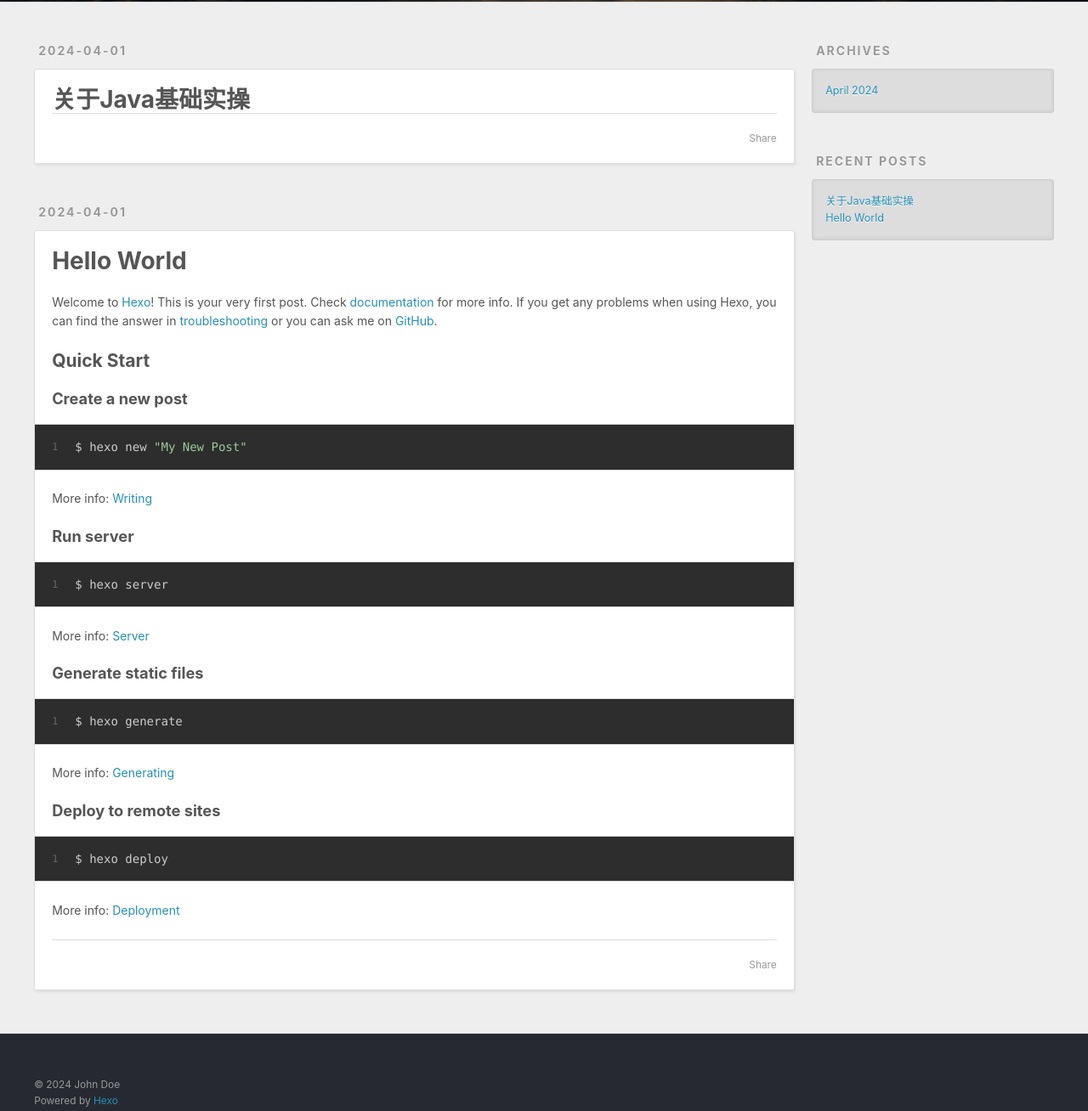
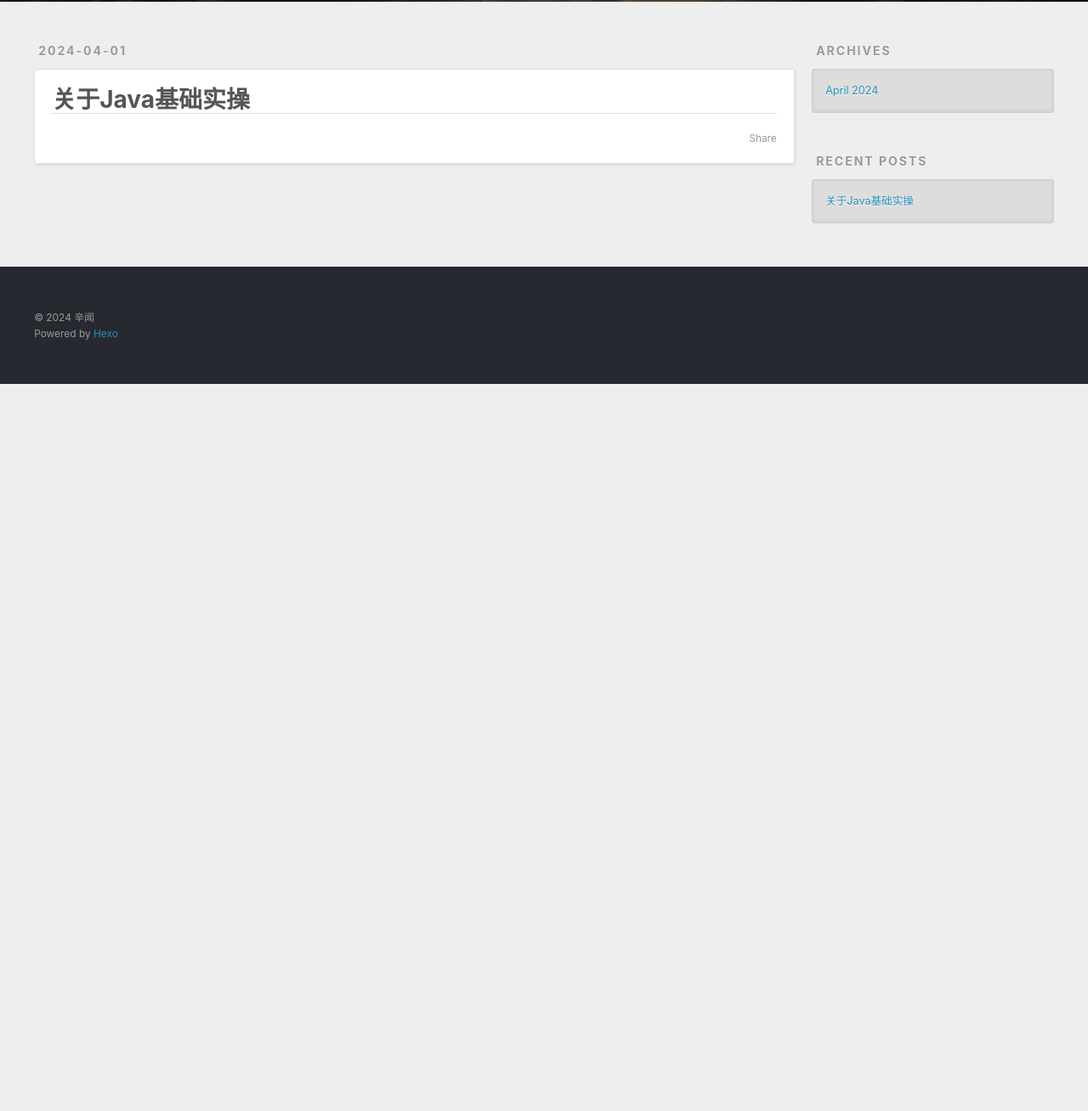
Before and after one commit to yssoil/yssoil.github.io, a plain HTML site: page index.html in a window 1280 px wide. Shown: the part 298-1606 px from the top of the page at 85% size. After the commit the page ends 800 px from the top, so only its background shows below. Drawn offline with Linux system fonts and the light colour scheme.

Commit message:
Site updated: 2024-04-02 00:19:37

```diff
--- a/index.html
+++ b/index.html
@@ -4,17 +4,17 @@
   <meta charset="utf-8">
 
 
-  <title>Hexo</title>
+  <title>辛以塞的学习博客</title>
   <meta name="viewport" content="width=device-width, initial-scale=1, shrink-to-fit=no">
   <meta property="og:type" content="website">
-<meta property="og:title" content="Hexo">
+<meta property="og:title" content="辛以塞的学习博客">
 <meta property="og:url" content="http://example.com/index.html">
-<meta property="og:site_name" content="Hexo">
+<meta property="og:site_name" content="辛以塞的学习博客">
 <meta property="og:locale" content="en_US">
-<meta property="article:author" content="John Doe">
+<meta property="article:author" content="辛闻">
 <meta name="twitter:card" content="summary">
 
-    <link rel="alternate" href="/atom.xml" title="Hexo" type="application/atom+xml">
+    <link rel="alternate" href="/atom.xml" title="辛以塞的学习博客" type="application/atom+xml">
 
 
     <link rel="shortcut icon" href="/favicon.png">
@@ -39,7 +39,7 @@
   <div id="header-outer" class="outer">
     <div id="header-title" class="inner">
       <h1 id="logo-wrap">
-        <a href="/" id="logo">Hexo</a>
+        <a href="/" id="logo">辛以塞的学习博客</a>
       </h1>
 
     </div>
@@ -95,58 +95,7 @@
 
     </div>
     <footer class="article-footer">
-      <a data-url="http://example.com/2024/04/01/%E5%85%B3%E4%BA%8EJava%E5%9F%BA%E7%A1%80%E5%AE%9E%E6%93%8D/" data-id="cluh2u7kb0000qcn63sot782c" data-title="关于Java基础实操" class="article-share-link"><span class="fa fa-share">Share</span></a>
-
-
-
-    </footer>
-  </div>
-
-</article>
-
-
-
-
-    <article id="post-hello-world" class="h-entry article article-type-post" itemprop="blogPost" itemscope itemtype="https://schema.org/BlogPosting">
-  <div class="article-meta">
-    <a href="/2024/04/01/hello-world/" class="article-date">
-  <time class="dt-published" datetime="2024-04-01T14:47:04.629Z" itemprop="datePublished">2024-04-01</time>
-</a>
-
-  </div>
-  <div class="article-inner">
-
-
-      <header class="article-header">
-
-
-    <h1 itemprop="name">
-      <a class="p-name article-title" href="/2024/04/01/hello-world/">Hello World</a>
-    </h1>
-
-
-      </header>
-
-    <div class="e-content article-entry" itemprop="articleBody">
-
-        <p>Welcome to <a target="_blank" rel="noopener" href="https://hexo.io/">Hexo</a>! This is your very first post. Check <a target="_blank" rel="noopener" href="https://hexo.io/docs/">documentation</a> for more info. If you get any problems when using Hexo, you can find the answer in <a target="_blank" rel="noopener" href="https://hexo.io/docs/troubleshooting.html">troubleshooting</a> or you can ask me on <a target="_blank" rel="noopener" href="https://github.com/hexojs/hexo/issues">GitHub</a>.</p>
-<h2 id="Quick-Start"><a href="#Quick-Start" class="headerlink" title="Quick Start"></a>Quick Start</h2><h3 id="Create-a-new-post"><a href="#Create-a-new-post" class="headerlink" title="Create a new post"></a>Create a new post</h3><figure class="highlight bash"><table><tr><td class="gutter"><pre><span class="line">1</span><br></pre></td><td class="code"><pre><span class="line">$ hexo new <span class="string">&quot;My New Post&quot;</span></span><br></pre></td></tr></table></figure>
-
-<p>More info: <a target="_blank" rel="noopener" href="https://hexo.io/docs/writing.html">Writing</a></p>
-<h3 id="Run-server"><a href="#Run-server" class="headerlink" title="Run server"></a>Run server</h3><figure class="highlight bash"><table><tr><td class="gutter"><pre><span class="line">1</span><br></pre></td><td class="code"><pre><span class="line">$ hexo server</span><br></pre></td></tr></table></figure>
-
-<p>More info: <a target="_blank" rel="noopener" href="https://hexo.io/docs/server.html">Server</a></p>
-<h3 id="Generate-static-files"><a href="#Generate-static-files" class="headerlink" title="Generate static files"></a>Generate static files</h3><figure class="highlight bash"><table><tr><td class="gutter"><pre><span class="line">1</span><br></pre></td><td class="code"><pre><span class="line">$ hexo generate</span><br></pre></td></tr></table></figure>
-
-<p>More info: <a target="_blank" rel="noopener" href="https://hexo.io/docs/generating.html">Generating</a></p>
-<h3 id="Deploy-to-remote-sites"><a href="#Deploy-to-remote-sites" class="headerlink" title="Deploy to remote sites"></a>Deploy to remote sites</h3><figure class="highlight bash"><table><tr><td class="gutter"><pre><span class="line">1</span><br></pre></td><td class="code"><pre><span class="line">$ hexo deploy</span><br></pre></td></tr></table></figure>
-
-<p>More info: <a target="_blank" rel="noopener" href="https://hexo.io/docs/one-command-deployment.html">Deployment</a></p>
-
-
-    </div>
-    <footer class="article-footer">
-      <a data-url="http://example.com/2024/04/01/hello-world/" data-id="cluh2ijxz0000f8n6ei4c6bfe" data-title="Hello World" class="article-share-link"><span class="fa fa-share">Share</span></a>
+      <a data-url="http://example.com/2024/04/01/%E5%85%B3%E4%BA%8EJava%E5%9F%BA%E7%A1%80%E5%AE%9E%E6%93%8D/" data-id="cluh2tt1s0001f8n65zei1ekh" data-title="关于Java基础实操" class="article-share-link"><span class="fa fa-share">Share</span></a>
 
 
 
@@ -192,10 +141,6 @@
             <a href="/2024/04/01/%E5%85%B3%E4%BA%8EJava%E5%9F%BA%E7%A1%80%E5%AE%9E%E6%93%8D/">关于Java基础实操</a>
           </li>
 
-          <li>
-            <a href="/2024/04/01/hello-world/">Hello World</a>
-          </li>
-
       </ul>
     </div>
   </div>
@@ -209,7 +154,7 @@
   <div class="outer">
     <div id="footer-info" class="inner">
 
-      &copy; 2024 John Doe<br>
+      &copy; 2024 辛闻<br>
       Powered by <a href="https://hexo.io/" target="_blank">Hexo</a>
     </div>
   </div>
```
Also changed, not shown: 2024/04/01/关于Java基础实操/index.html (+7 -21 lines), archives/2024/04/index.html (+7 -30 lines), archives/2024/index.html (+7 -30 lines), archives/index.html (+7 -30 lines).
